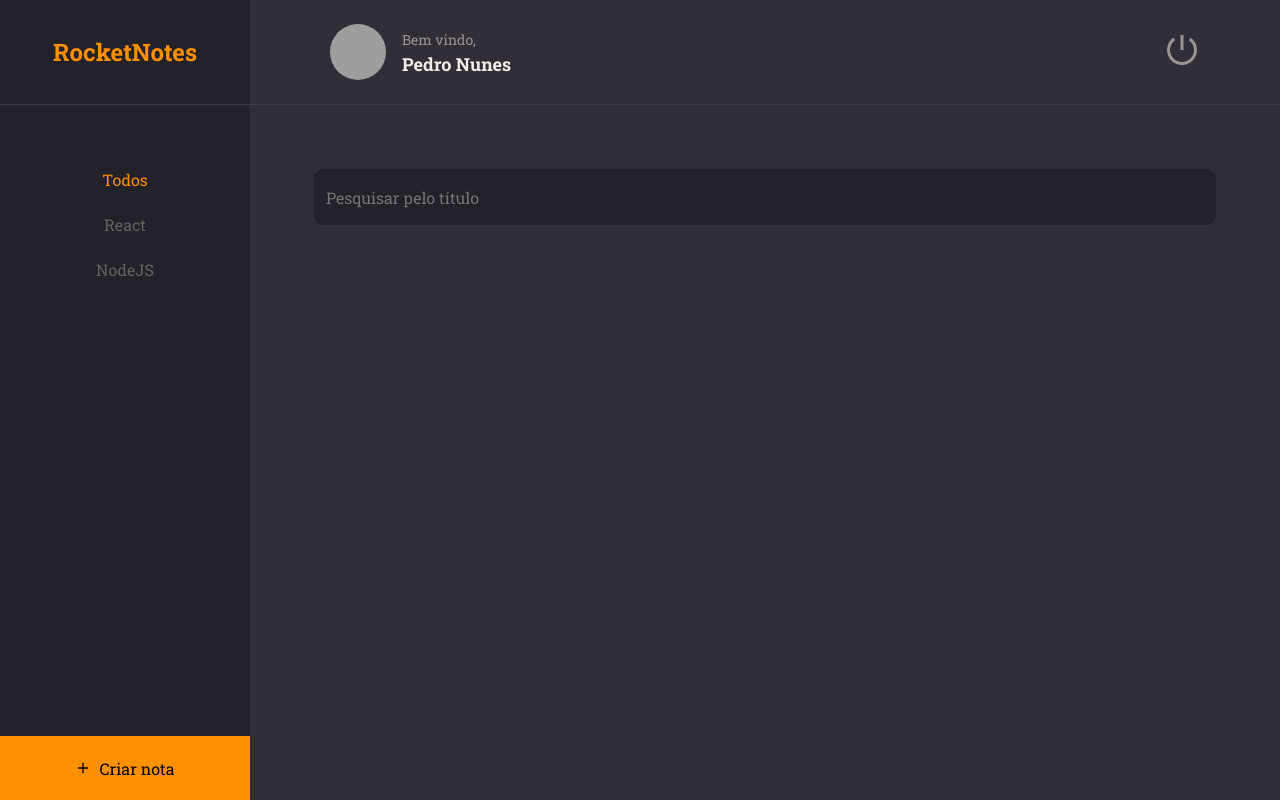
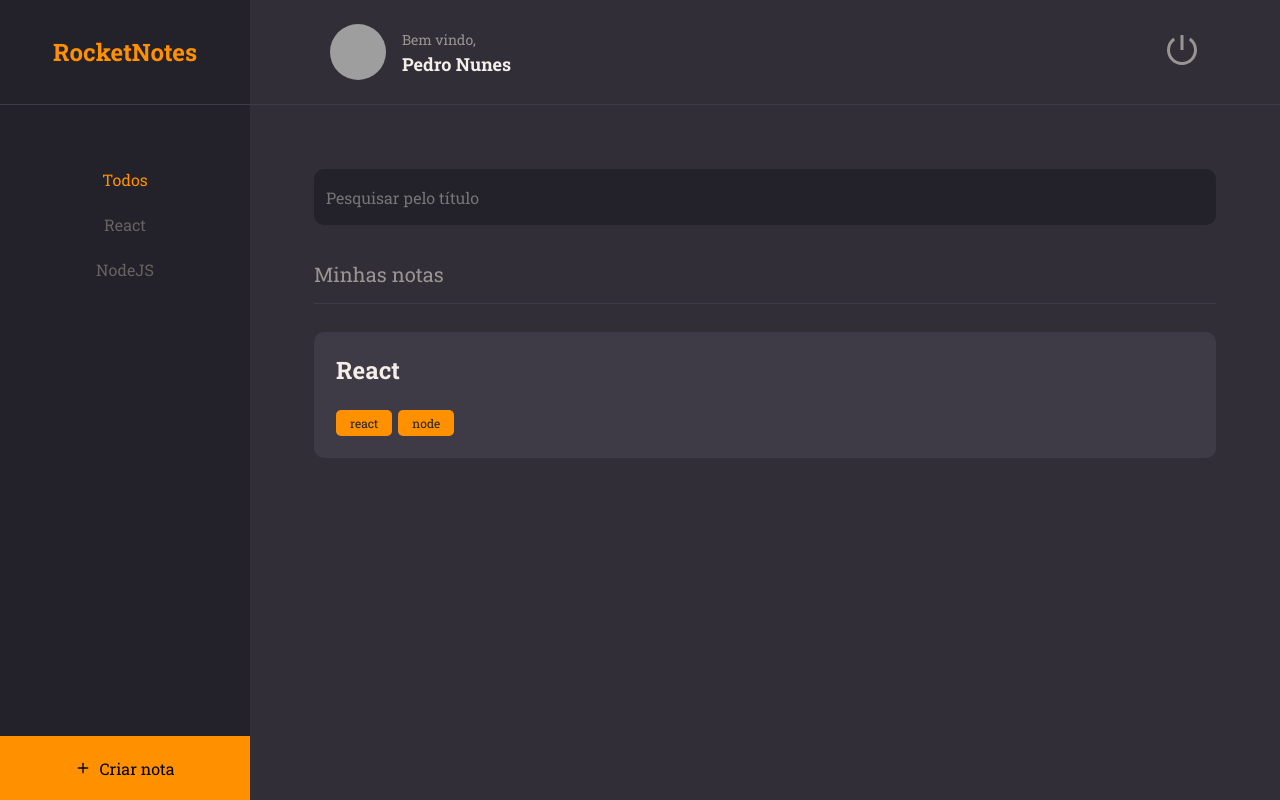
Before and after one commit to PedroNnsM/rocketNotes, a React (Vite) app: page / in a window 1280 px wide. Built offline with nearby package versions, Linux system fonts and the light colour scheme; grey boxes are pictures that could not be loaded.

Commit message:
Note finalizado

```diff
--- a/src/components/Note/index.jsx
+++ b/src/components/Note/index.jsx
@@ -8,7 +8,7 @@ export function Note({ data, ...rest }) {
       {data.tags && (
         <footer>
           {data.tags.map((tag) =>
-            <Tag key={tag.name} title={tag.name} />
+            <Tag key={tag.id} title={tag.name} />
           )}
         </footer>
       )}
--- a/src/pages/Home/index.jsx
+++ b/src/pages/Home/index.jsx
@@ -1,11 +1,12 @@
-import {FiPlus, FiSearch } from 'react-icons/fi';
+import { FiPlus, FiSearch } from "react-icons/fi";
 
 import { Container, Brand, Menu, Search, Content, NewNote } from "./styles";
 
-
 import { Header } from "../../components/Header";
 import { ButtonText } from "../../components/ButtonText";
-import { Input } from '../../components/Input';
+import { Input } from "../../components/Input";
+import { Section } from "../../components/Section";
+import { Note } from "../../components/Note";
 
 export function Home() {
   return (
@@ -18,7 +19,7 @@ export function Home() {
 
       <Menu>
         <li>
-          <ButtonText title='Todos' isActive />
+          <ButtonText title="Todos" isActive />
         </li>
         <li>
           <ButtonText title="React" />
@@ -29,10 +30,22 @@ export function Home() {
       </Menu>
 
       <Search>
-        <Input placeholder='Pesquisar pelo título'  />
+        <Input placeholder="Pesquisar pelo título" />
       </Search>
 
-      <Content></Content>
+      <Content>
+        <Section title="Minhas notas">
+          <Note
+            data={{
+              title: "React",
+              tags: [
+                { id: "1", name: "react" },
+                { id: "2", name: "node" },
+              ],
+            }}
+          />
+        </Section>
+      </Content>
 
       <NewNote>
         <FiPlus />
--- a/src/pages/Home/styles.js
+++ b/src/pages/Home/styles.js
@@ -52,6 +52,8 @@ export const Search = styled.div`
 `;
 export const Content = styled.div`
   grid-area: content ;
+  padding: 0 64px;
+  overflow-y: auto;
 
 `;
 export const NewNote = styled.button`
```
